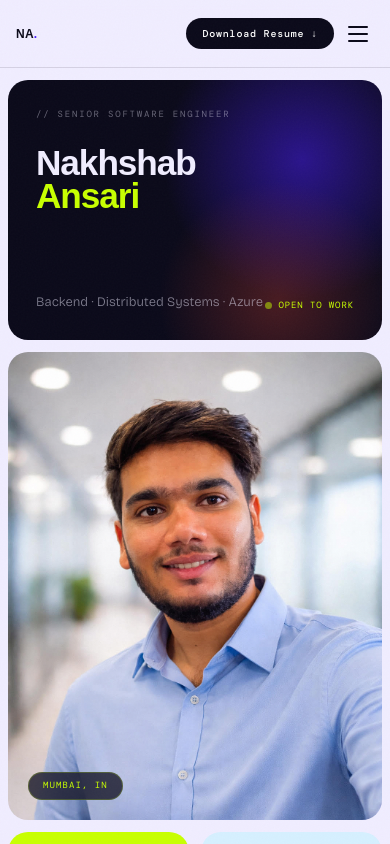
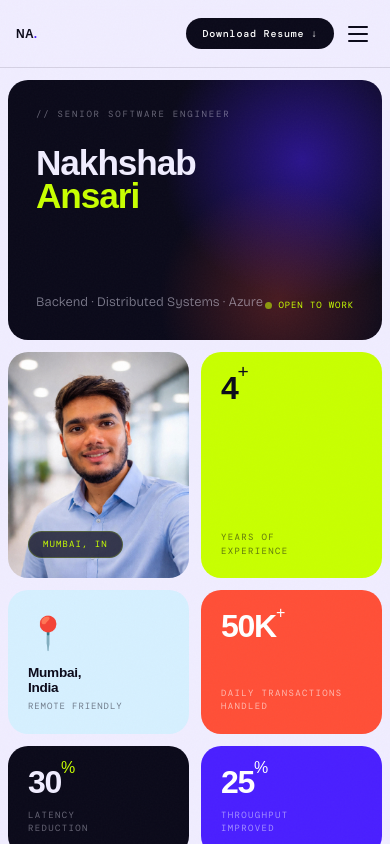
Before and after one commit to nakhshab29/nakhshab-portfolio, a React (Vite) app: page / in a window 390 px wide. Shown: the top 844 px of the page. Built offline with nearby package versions, Linux system fonts and the light colour scheme; a web font is replaced by a local one.

Commit message:
Side-by-side mobile layout: Photo card now sits next to the Experience card

```diff
--- a/src/components/Hero.tsx
+++ b/src/components/Hero.tsx
@@ -6,7 +6,7 @@ import { metrics, skills, stackItems } from "../data/constants";
 function PhotoCard() {
   return (
     <RevealCard
-      className="col-span-2 md:col-span-4 lg:col-span-2 card-photo relative overflow-hidden rounded-[20px] aspect-[4/5] md:aspect-auto"
+      className="col-span-1 md:col-span-4 lg:col-span-2 card-photo relative overflow-hidden rounded-[20px] aspect-[4/5] md:aspect-auto"
       delay={0.05}
     >
       <motion.img
```
